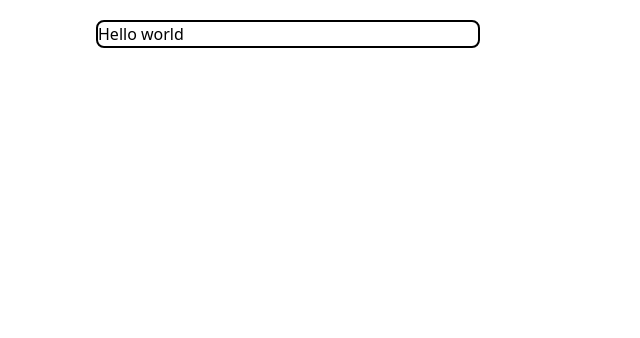
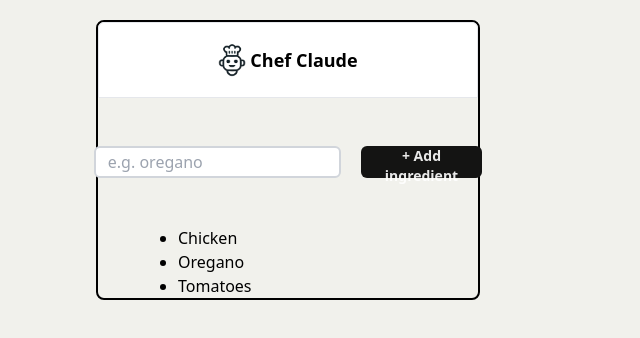
Before and after one commit to Theogene120/react-thegym-practice, a React (Vite) app: page / in a window 1280 px wide. Shown: the top 338 px of the page, without its empty margins (0-640 px from the left). Built offline with nearby package versions, Linux system fonts and the light colour scheme.

Commit message:
Some changes

```diff
--- a/index.html
+++ b/index.html
@@ -8,7 +8,7 @@
     <link rel="stylesheet" href="./src/app.css">
     <title>thegym-react</title>
   </head>
-  <body class="ml-24 mr-[800px] mt-5 border-2   border-black rounded-lg">
+  <body class="ml-24 mr-[800px] mt-5 border-2  bg-[#f1f1ec] border-black rounded-lg">
     <div id="root"></div>
     <script type="module" src="/src/main.jsx"></script>
   </body>
--- a/src/App.jsx
+++ b/src/App.jsx
@@ -1,10 +1,46 @@
 
 
 
+function Header() {
+  return(
+    <div className="flex gap-1 justify-center items-center p-5 border rounded-t-md bg-white">
+      <img className="w-7" src="chef-claude-icon.png" alt="log" />
+      <p className="text-lg font-semibold">Chef Claude</p>
+    </div>
+  )
+}
 
+function Main() {
+    const ingredients = ["Chicken", "Oregano", "Tomatoes"]
+
+    const list = ingredients.map(ingredient => (
+        <li key={ingredient}>{ingredient}</li>
+    ))
+
+    function handleSubmision(e) {
+        e.preventDefault()
+        console.log("Form submitted")
+    }
+    return (
+        <>
+            <form onSubmit={handleSubmision} className="my-12 flex justify-center gap-5">
+                <input className="border-2 border-gray-300 rounded-md w-80 outline-none pl-3" placeholder="e.g. oregano" type="text" name="text" id="1" />
+                <button  className="bg-[#141413] text-white px-6 rounded-md h-8 text-sm font-semibold text-opacity-90">+ Add ingredient</button>
+            </form>
+            <ul className="list-disc ml-20">{list}</ul>
+        </>
+    )
+}
 
 function App() {
-    return <p>Hello world</p>
+
+    return (
+        <>
+            <Header />
+            <Main />
+        </>
+
+)
 }
 
 export default App
```
Also changed, not shown: public/chef-claude-icon.png (added).
